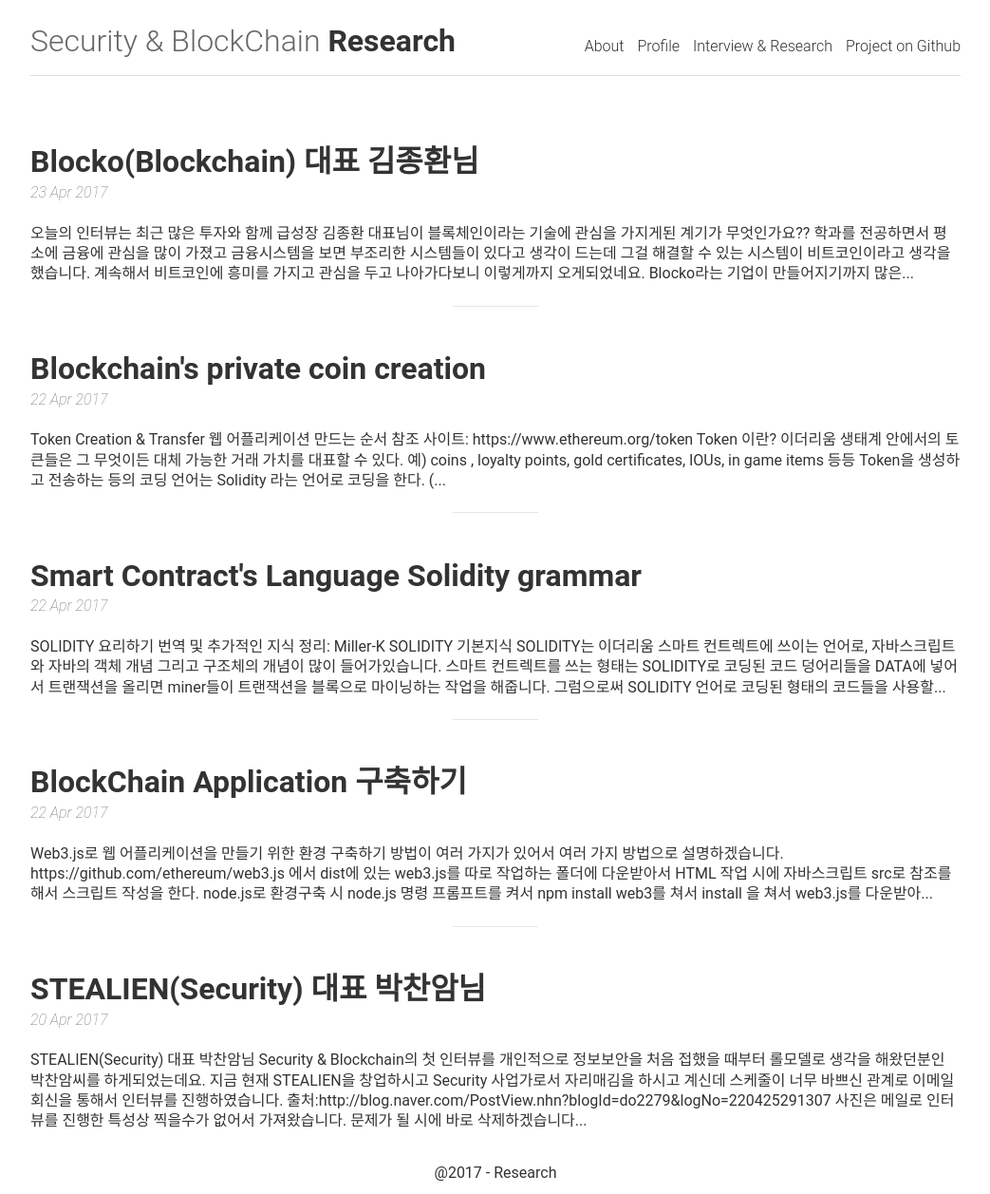
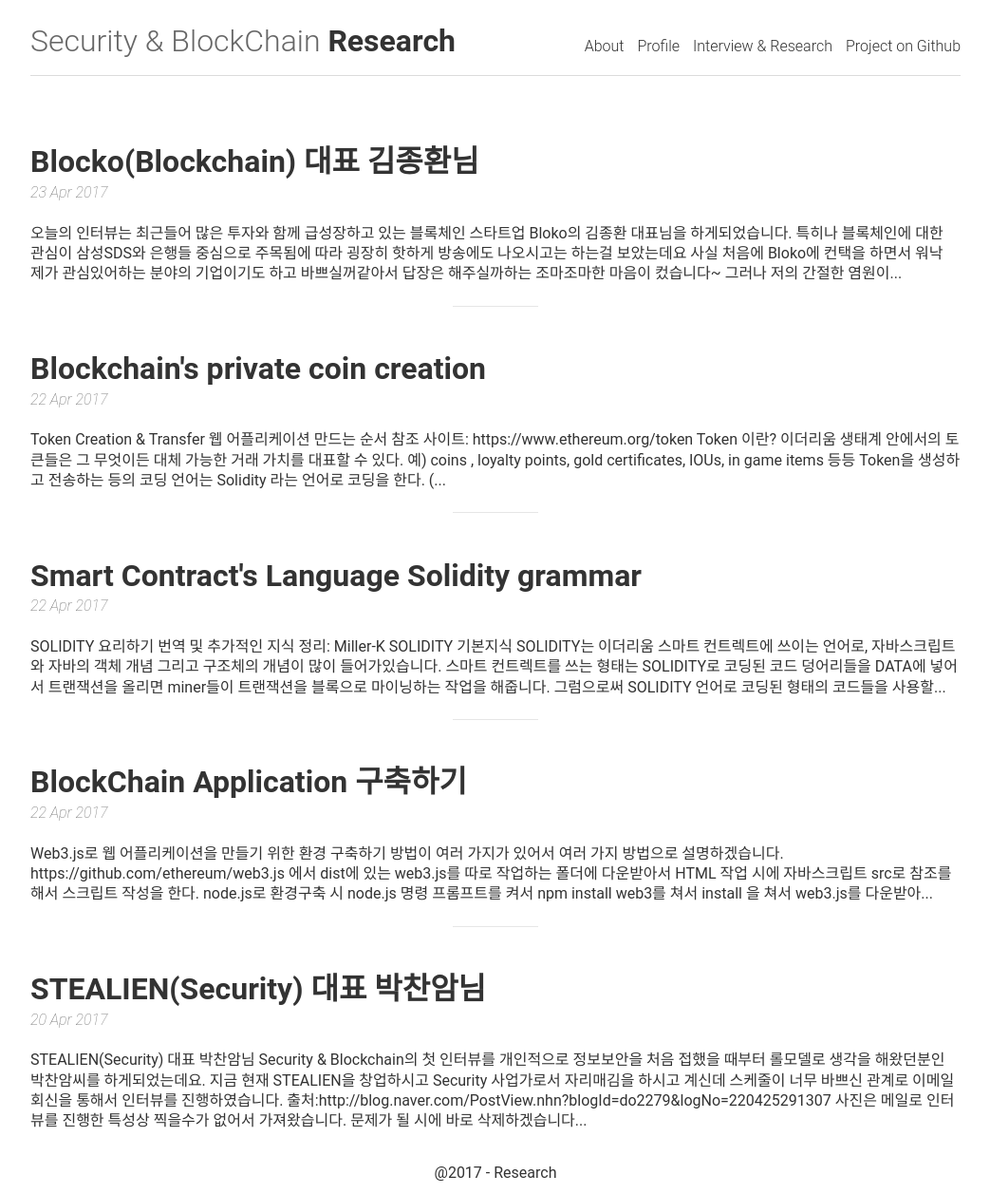
Before and after one commit to Miller-kk/KIMKIBYEONG.github.io, a Jekyll site: the page built from index.html, in a window 1280 px wide. Shown: the whole page at 95% size, without its empty margins (118-1161 px from the left). Built offline with Jekyll 4.4.1, drawn with Linux system fonts in a browser that asks for light colours; the list of posts is cut into pages by our own code.

Commit message:
Update 2017-04-23-bloko.md

```diff
--- a/_posts/2017-04-23-bloko.md
+++ b/_posts/2017-04-23-bloko.md
@@ -4,7 +4,15 @@ description: Blocko
 header: Blocko(Blockchain) 대표 김종환님
 ---
 ![블로코](http://fintechkorea.kr/wp-content/uploads/2015/10/%EB%A1%9C%EA%B3%A0_%EB%B8%94%EB%A1%9C%EC%BD%94530-X-459.png)
-오늘의 인터뷰는 최근 많은 투자와 함께 급성장
+오늘의 인터뷰는 최근들어 많은 투자와 함께 급성장하고 있는 블록체인 스타트업 Bloko의 김종환 대표님을 하게되었습니다.<br/>
+특히나 블록체인에 대한 관심이 삼성SDS와 은행들 중심으로 주목됨에 따라 굉장히 핫하게 방송에도 나오시고는 하는걸 보았는데요<br/>
+사실 처음에 Bloko에 컨택을 하면서 워낙 제가 관심있어하는 분야의 기업이기도 하고 바쁘실꺼같아서 답장은 해주실까하는 조마조마한 마음이 컸습니다~<br/>
+그러나 저의 간절한 염원이 이루어진건지 학부생인 저를 위해서 인터뷰에 승낙을 해주셨습니다.<br/><br/>
+
+블로코에 대해 간단히 설명을 드리자면 블로코는 블록체인 분야 기업으로써, 현재 직원이 약 22명인 기업입니다.<br/>
+안전한 분산 장부 기술인 블록체인이 여러 산업 분야에 쓰일 수 있도록 개발한 대표적인 플랫폼 코인스택은 블록체인 기술을<br/>
+API(Application Programming Interface)를 통해 기존 서비스에 쉽게 접목시키거나 개발에 도와줄 수 있는 BaaS 플랫폼입니다.<br/>
+그리고 제 1 금융권 레퍼런스를 받은 연구 기술력으로는 상당한 경쟁력을 가진 기업이라고 볼 수 있습니다.<br/><br/>
 
 **김종환 대표님이 블록체인이라는 기술에 관심을 가지게된 계기가 무엇인가요??**
 > 학과를 전공하면서 평소에 금융에 관심을 많이 가졌고 금융시스템을 보면 부조리한 시스템들이 있다고 생각이 드는데 그걸 해결할 수 있는 시스템이 비트코인이라고 생각을 했습니다. 계속해서 비트코인에 흥미를 가지고 관심을 두고 나아가다보니 이렇게까지 오게되었네요.
```
